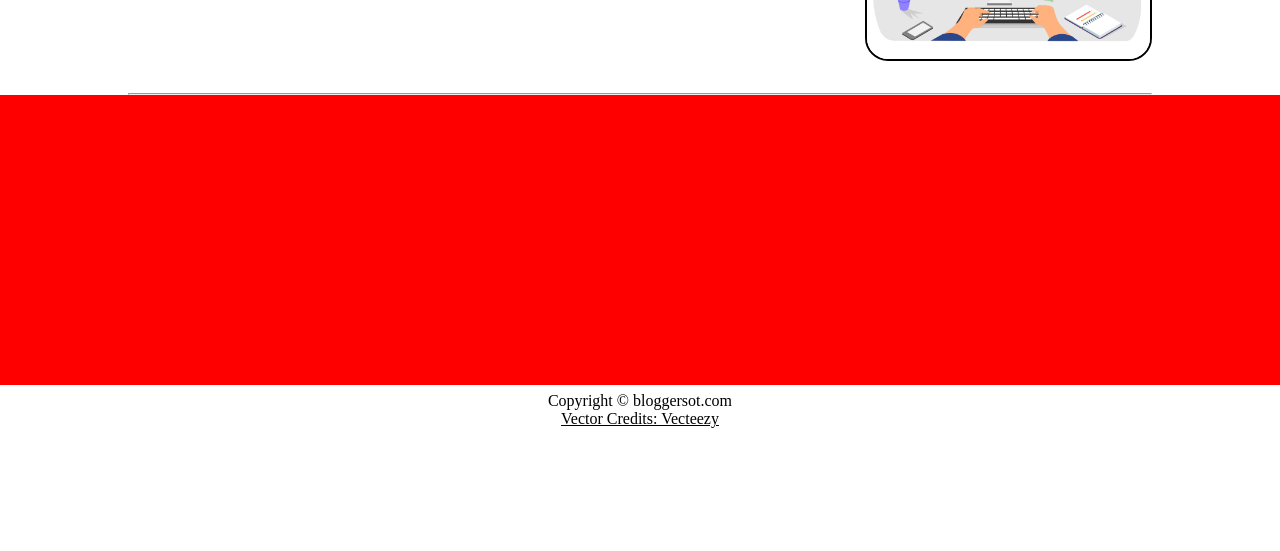
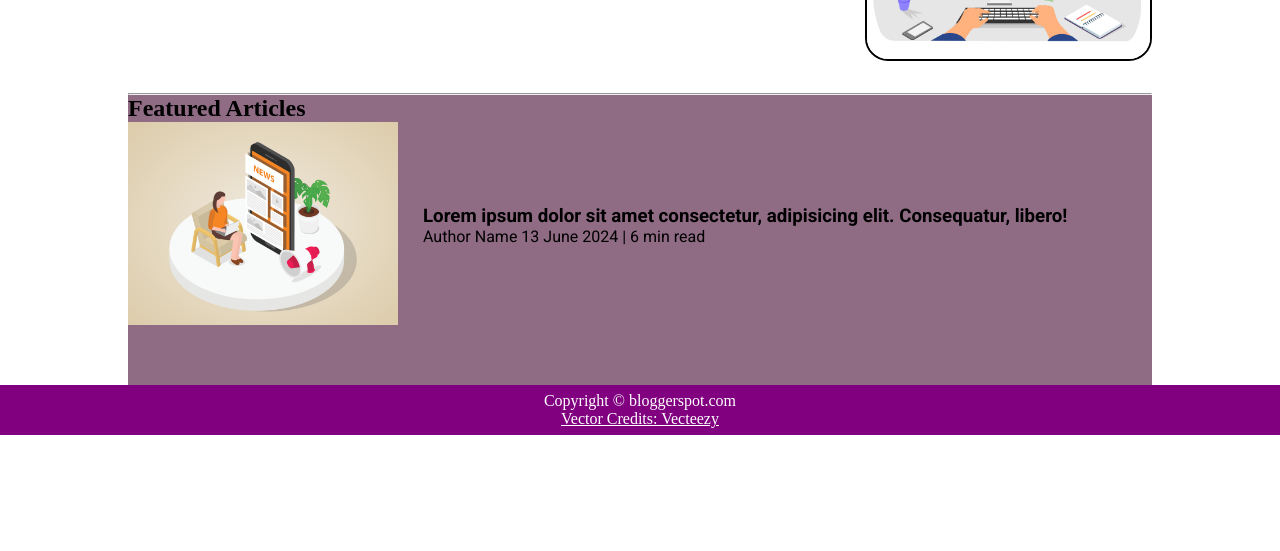
Before and after one commit to ArunaKale22/JavascriptProjects, a plain HTML site: page 5. Blog_Website/Index.html in a window 1280 px wide. Shown: the part 249-800 px from the top of the page. Drawn offline with Linux system fonts and the light colour scheme.

Commit message:
Downloaded more images for Featured article section and gave styling to it

```diff
--- a/5. Blog_Website/Index.html
+++ b/5. Blog_Website/Index.html
@@ -36,13 +36,28 @@
       </div>
     </div>
     <div class="max-width-1 m-auto"><hr /></div>
-    <div class ="home-articles ">
+    <div class="home-articles max-width-1 m-auto font2">
+      <h2>Featured Articles</h2>
       <div class="home-article">
+        <div class="home-article-img">
+          <img src="img/461_generated.jpg" alt="article" />
+        </div>
 
+        <div class="home-article-content font1">
+          <h3>
+            Lorem ipsum dolor sit amet consectetur, adipisicing elit.
+            Consequatur, libero!
+          </h3>
+          <span>Author Name</span>
+          <span>13 June 2024 | 6 min read</span> <span></span>
+        </div>
       </div>
     </div>
-    <div class="footer max-width-2 m-auto">
-      <p>Copyright &copy; bloggersot.com</p><a href="https://www.vecteezy.com/free-vector/desktop">Vector Credits: Vecteezy</a>
+    <div class="footer">
+      <p>Copyright &copy; bloggerspot.com</p>
+      <a href="https://www.vecteezy.com/free-vector/desktop"
+        >Vector Credits: Vecteezy</a
+      >
     </div>
     <script src="js/App.js"></script>
   </body>
--- a/5. Blog_Website/css/Style.css
+++ b/5. Blog_Website/css/Style.css
@@ -12,7 +12,7 @@
 }
 
 .nav-left {
-  font-size: 20px;
+  font-size: 28px;
   display: flex;
 }
 
@@ -66,12 +66,22 @@
   border-radius: 23px;
 }
 
-.home-articles{
+.home-articles {
   height: 290px;
-  background-color: red;
+  background-color: rgb(143, 107, 132);
 }
-.home-article{
 
+.home-article {
+  display: flex;
+}
+
+.home-article img {
+  width: 270px;
+}
+
+.home-article-content {
+  align-self: center;
+  padding: 25px;
 }
 /* .home-articles{
 
@@ -79,14 +89,14 @@
 
 .footer {
   height: 50px;
-  /* background-color: blueviolet; */
+  background-color: var(--main-bg-color);
   display: flex;
   align-items: center;
   justify-content: center;
-  color: black;
+  color: white;
   flex-direction: column;
 }
 
-.footer a{
-  color: black;
+.footer a {
+  color: white;
 }
--- a/5. Blog_Website/css/utils.css
+++ b/5. Blog_Website/css/utils.css
@@ -1,9 +1,17 @@
-@import url('https://fonts.googleapis.com/css2?family=Roboto:ital,wght@0,100;0,300;0,400;0,500;0,700;0,900;1,100;1,300;1,400;1,500;1,700;1,900&display=swap');
-@import url('https://fonts.googleapis.com/css2?family=Cormorant+Garamond:ital,wght@0,300;0,400;0,500;0,600;0,700;1,300;1,400;1,500;1,600;1,700&display=swap');
+@import url("https://fonts.googleapis.com/css2?family=Roboto:ital,wght@0,100;0,300;0,400;0,500;0,700;0,900;1,100;1,300;1,400;1,500;1,700;1,900&display=swap");
+@import url("https://fonts.googleapis.com/css2?family=Cormorant+Garamond:ital,wght@0,300;0,400;0,500;0,600;0,700;1,300;1,400;1,500;1,600;1,700&display=swap");
 :root {
-  --main-bg-color: brown;
-  --font1: 'Roboto', sans-serif;
-  --font2: 'font-family: Cormorant Garamond', serif;;
+  --main-bg-color: purple;
+  --font1: "Roboto", sans-serif;
+  --font2: "font-family: Cormorant Garamond", serif;
+}
+
+.font1 {
+  font-family: var(--font1);
+}
+
+.font2 {
+  font-family: var(--font2);
 }
 
 .max-width-1 {
@@ -27,9 +35,9 @@
   transition: all 0.3s ease-in-out;
 }
 
-.btn:hover{
-  color:white;
-  background-color:var(--main-bg-color);
+.btn:hover {
+  color: white;
+  background-color: var(--main-bg-color);
 }
 
 .form-input {
@@ -39,5 +47,4 @@
   border-radius: 5px;
   margin: 0px 9px;
   font-family: var(--font1);
-
 }
```
Also changed, not shown: 5. Blog_Website/img/461_generated.jpg (added), 5. Blog_Website/img/581.jpg (added), 5. Blog_Website/img/vecteezy_creative-web-and-blog-article-developer_4474365.jpg (added), 1 other file. Lines whose indentation alone changed are shown as unchanged.
